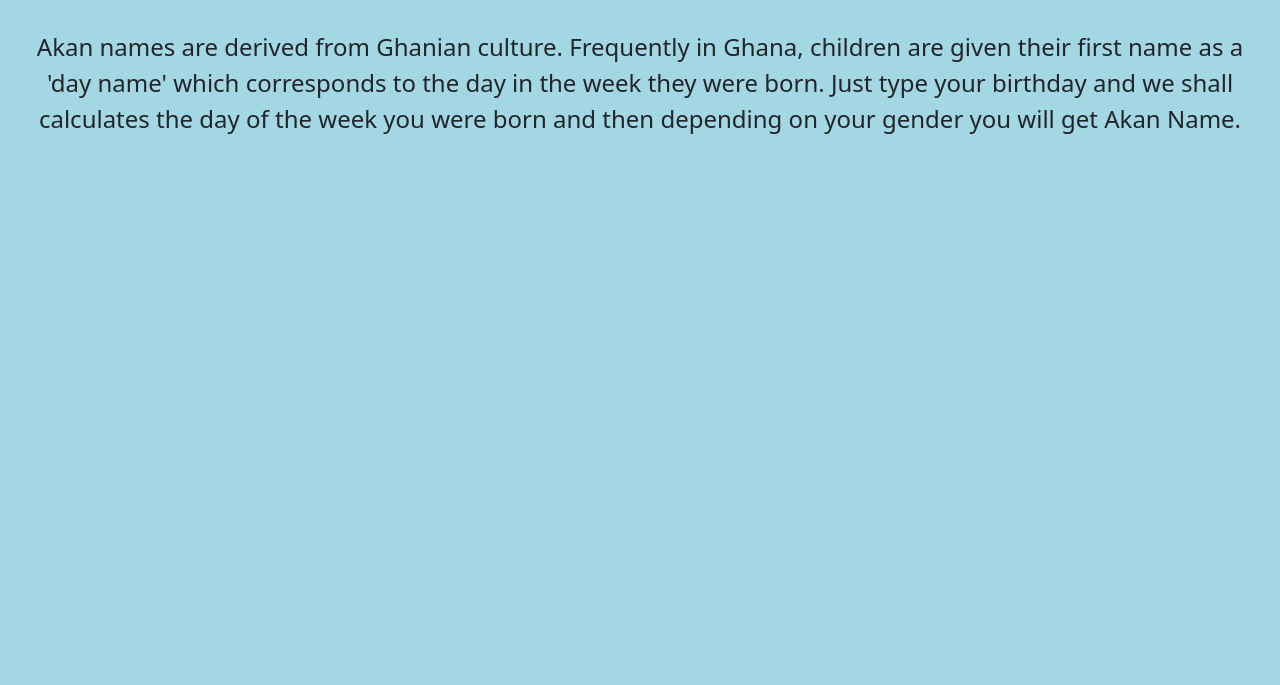
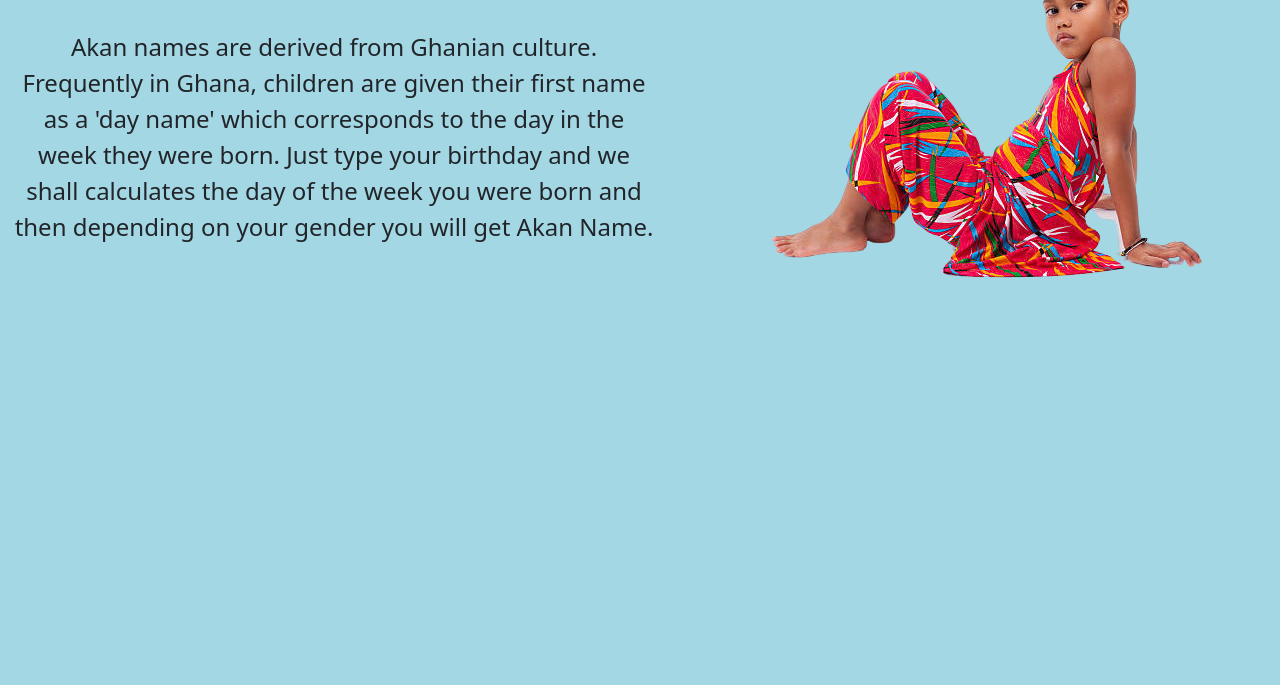
Before and after one commit to priscahlimo/Akan-Names, a plain HTML site: page index.html in a window 1280 px wide. Shown: the part 115-800 px from the top of the page. Drawn offline with Linux system fonts and the light colour scheme.

Commit message:
add page image

```diff
--- a/index.html
+++ b/index.html
@@ -16,11 +16,11 @@
          Akan names are derived from Ghanian culture. Frequently in Ghana, children are given their first name as a 'day name' which corresponds to the day in the week they were born. Just type your birthday and  we shall calculates the day of the week you were born and then depending on your gender you will get Akan Name.
         </p>
        </div>
-       <!-- <div class=" mb-5">
+       <div class=" mb-5">
            <img src="./images/traditional_baby_-removebg-preview.png" alt="">
        </div>
 
-   </div>
+   <!-- </div>
    <div class="container">
     <form  id="form1" class="w-50 m-5">
         <div class="row mb-3">
```
